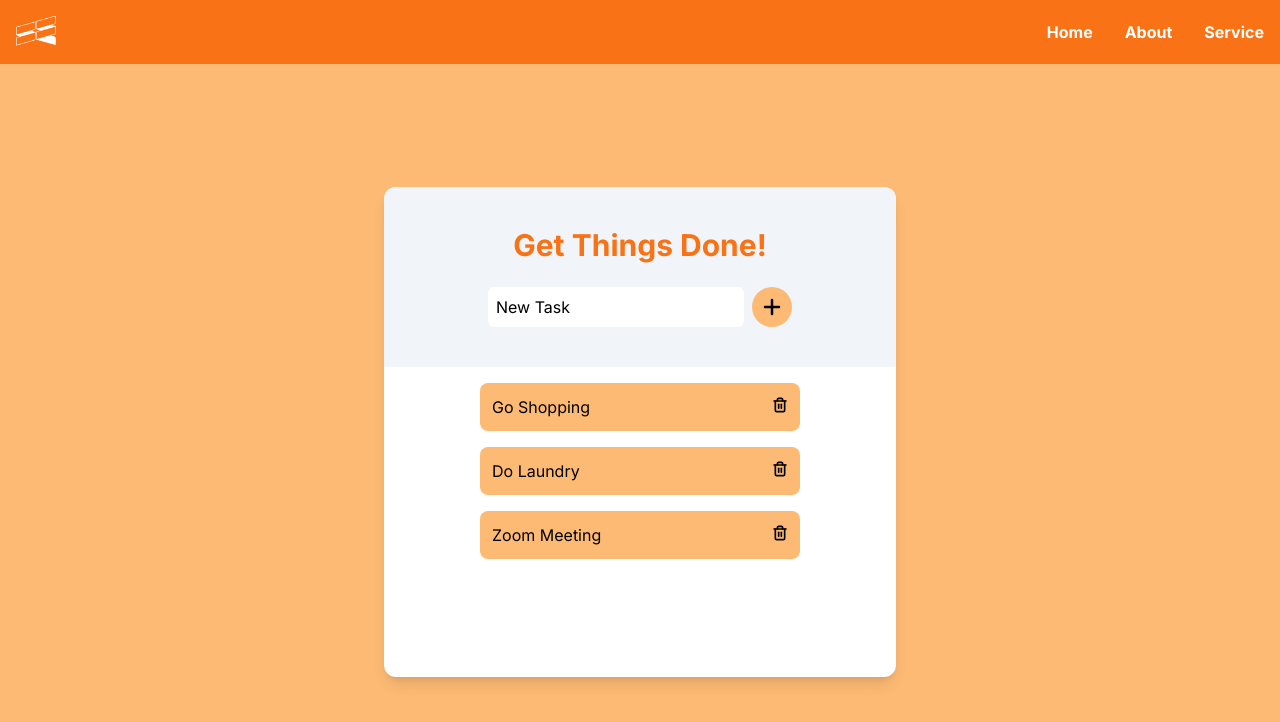
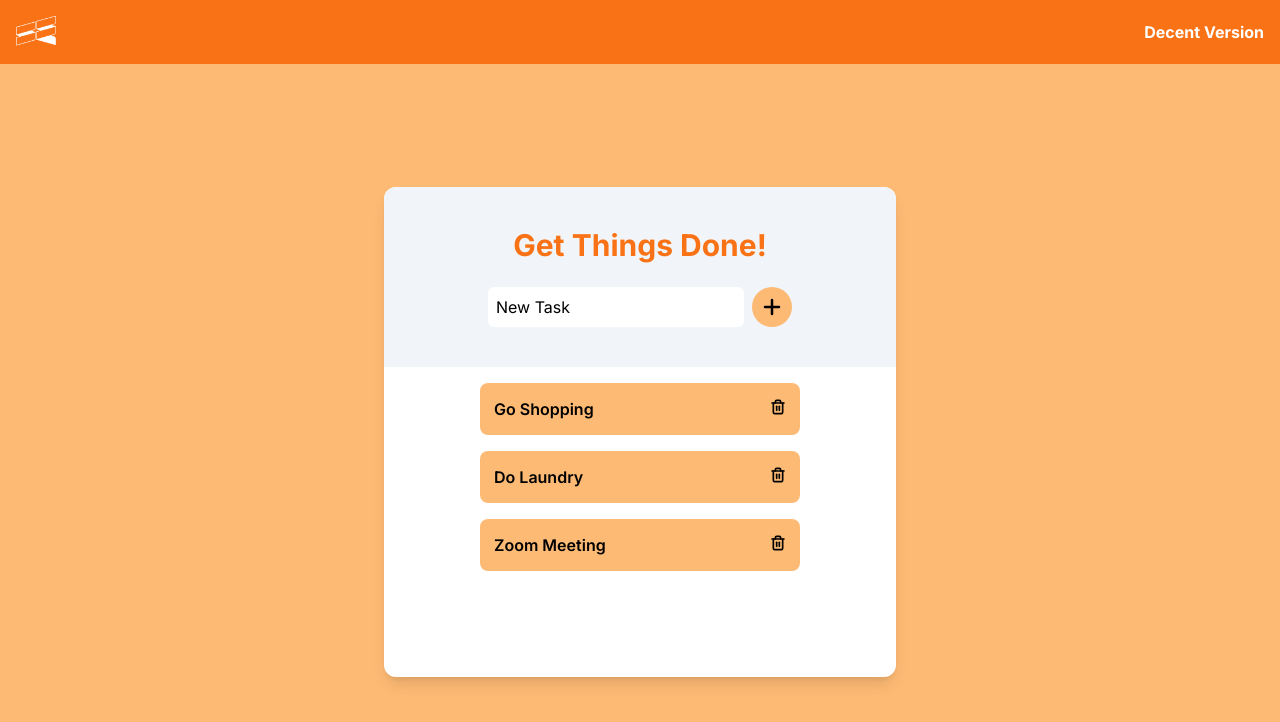
Before and after one commit to peculiarnewbie/simple-tasks, a Next.js app: page /basic in a window 1280 px wide. Shown: the top 722 px of the page. Built offline with nearby package versions, Linux system fonts and the light colour scheme.

Commit message:
navigat to versions

```diff
--- a/app/basic/page.tsx
+++ b/app/basic/page.tsx
@@ -15,9 +15,7 @@ export default function Home() {
             <div className='container flex w-full justify-between h-full items-center px-4'>
                 <div><Image src='/logo.png' width={40} height={40} alt='logo'/></div>
                 <div className='flex gap-8 font-bold'>
-                    <a href="#">Home</a>
-                    <a href="#">About</a>
-                    <a href="#">Service</a>
+                <a href="/">Decent Version</a>
                 </div>
             </div>
         </div>
--- a/app/page.tsx
+++ b/app/page.tsx
@@ -15,9 +15,7 @@ export default function Home() {
             <div className='container flex w-full justify-between h-full items-center px-4'>
                 <div><div><Image src='/logo.png' width={40} height={40} alt='logo'/></div></div>
                 <div className='flex gap-8 font-bold'>
-                    <a href="#">Home</a>
-                    <a href="#">About</a>
-                    <a href="#">Service</a>
+                    <a href="/basic">Basic Version</a>
                 </div>
             </div>
         </div>
--- a/components/basic/TasksBasic.tsx
+++ b/components/basic/TasksBasic.tsx
@@ -19,10 +19,9 @@ export default function Tasks({props}: {props:{index:number, task:string, remove
     }
 
     return(
-        <div key={props.index} className={`bg-orange-300 max-w-[20rem] w-full rounded-lg p-3 flex justify-between transition-all ${removed ? 'scale-0 opacity-0': ''}`}>
-            <p>{props.task}</p>
+        <div key={props.index} className={`bg-orange-300 max-w-[20rem] w-full rounded-lg p-3 flex justify-between transition-all border-2 border-transparent ${removed ? 'scale-0 opacity-0': ''}`}>
+            <p className="font-semibold">{props.task}</p>
             <div>
-                <button></button>
                 <button onClick={() => removeTask(props.index)}>{trash}</button>
             </div>
 
```
